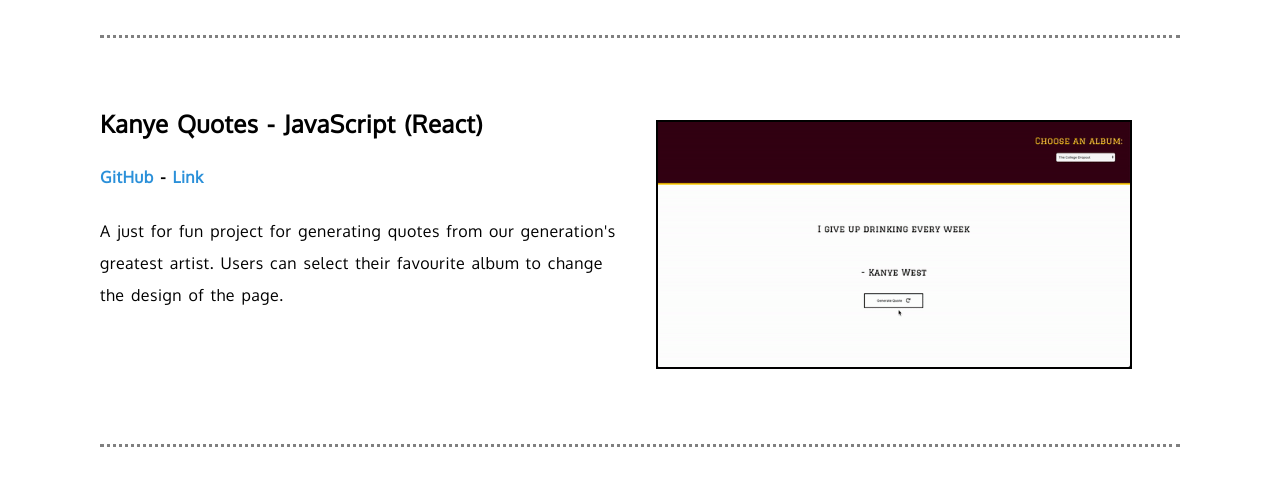
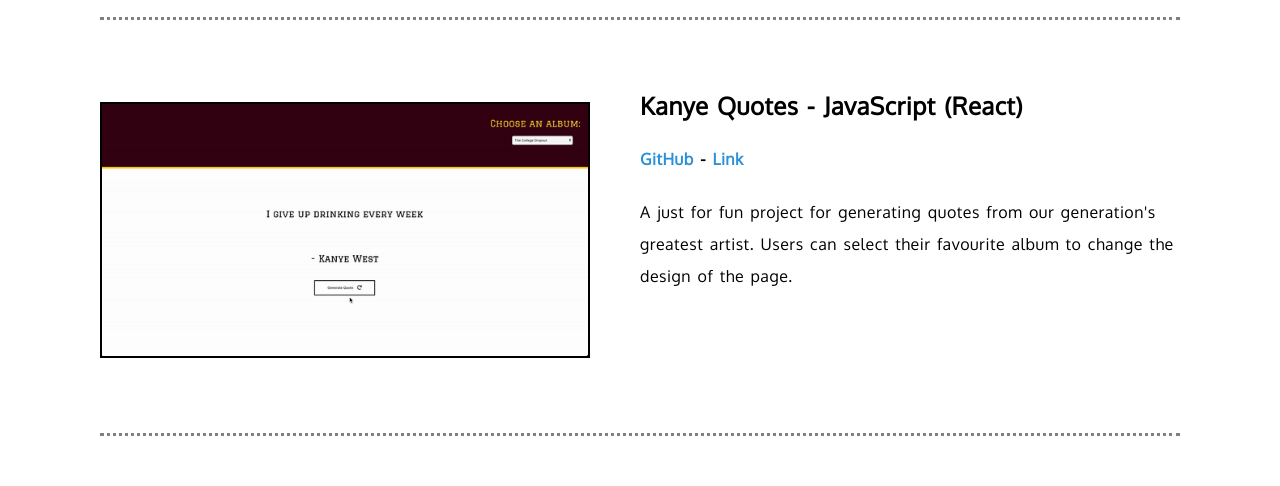
Before and after one commit to gregorcox/personal-site, a React (Create React App) app: page /projects in a window 1280 px wide. Shown: the part 2892-3378 px from the top of the page. Built offline with nearby package versions, Linux system fonts and the light colour scheme.

Commit message:
fix project alignment order

```diff
--- a/src/components/Projects.js
+++ b/src/components/Projects.js
@@ -39,7 +39,7 @@
 
     </div>
 
-    <div className="project-info project-info">
+    <div className="project-info">
 
       <div className="project-photo">
         <img className="screenshot" src={require('../images/geo.gif')} alt="Geo Quiz" />
@@ -57,7 +57,7 @@
 
     </div>
 
-    <div className="project-info">
+    <div className="project-info project-info--reverse">
 
       <div className="project-photo">
         <img className="screenshot" src={require('../images/news1.png')} alt="News Project" />
@@ -73,7 +73,7 @@
 
     </div>
 
-    <div className="project-info project-info--reverse">
+    <div className="project-info">
 
       <div className="project-photo">
         <img className="screenshot" src={require('../images/kanye.gif')} alt="Kanye Quotes" />
```
